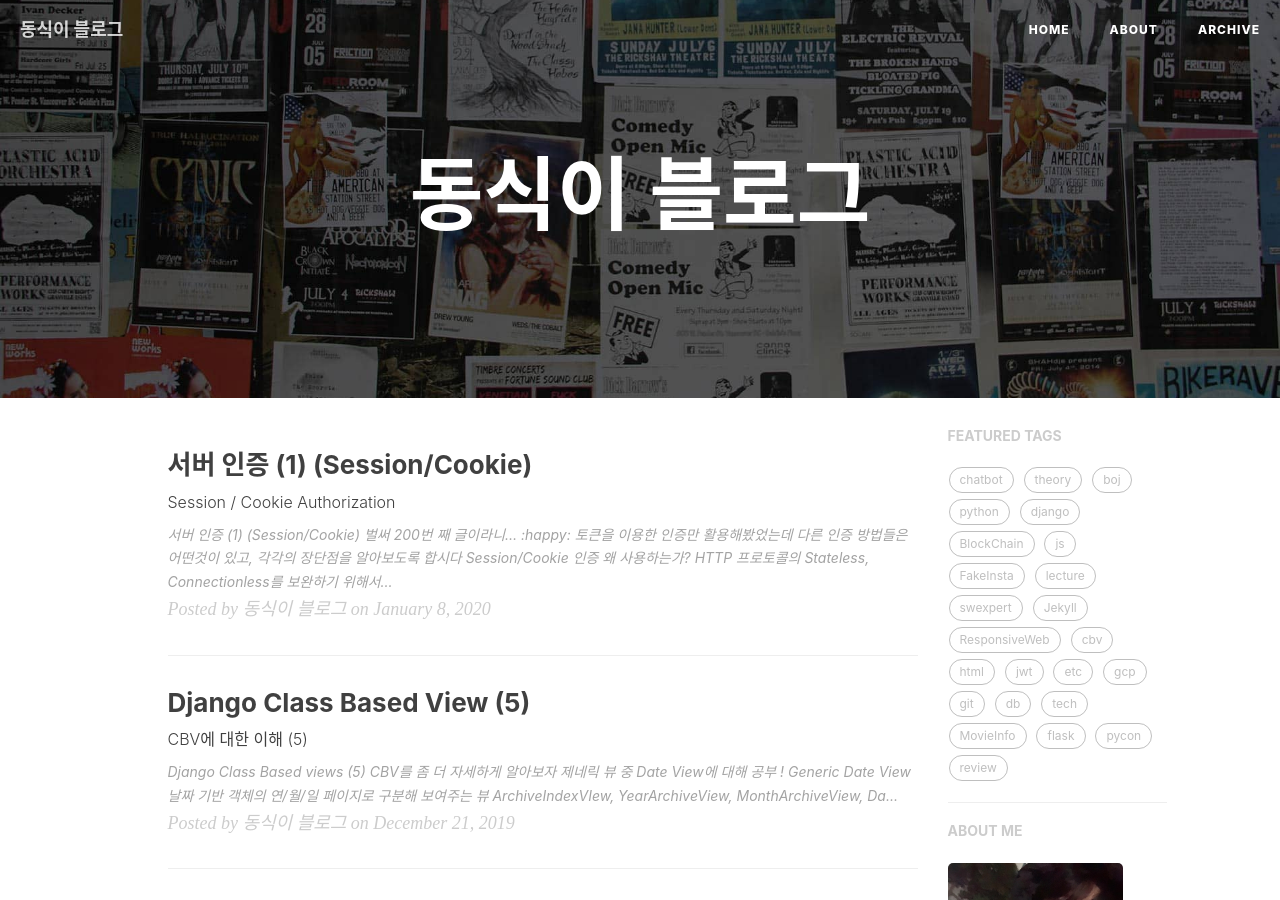
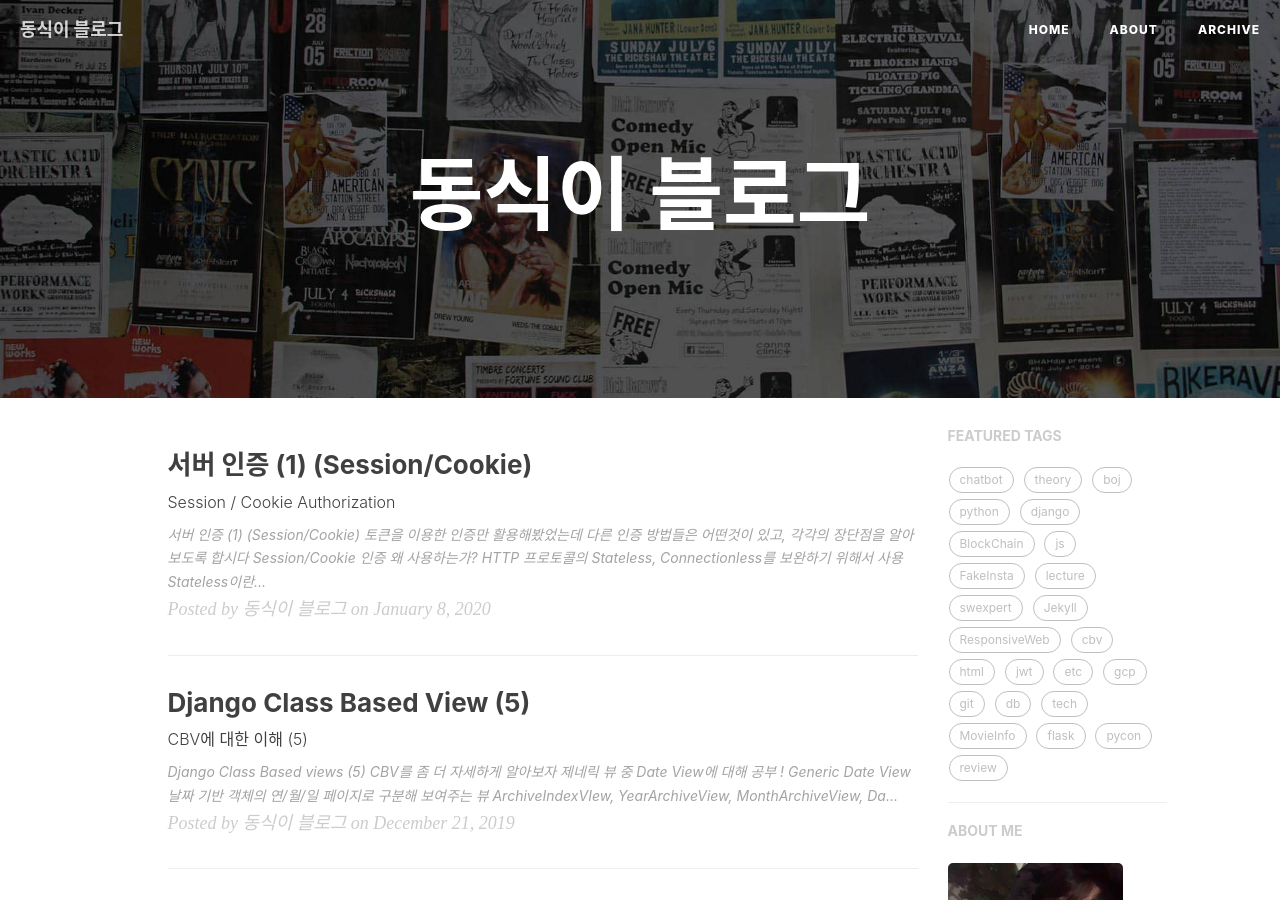
Before and after one commit to dongsik93/dongsik93.github.io, a Jekyll site: the page built from index.html, in a window 1280 px wide and 900 px high. Built offline with Jekyll 4.4.1, drawn with Linux system fonts in a browser that asks for light colours; nearby versions of some CDN libraries; the list of posts is cut into pages by our own code; comment, search, counter and statistics services are not loaded.

```diff
--- a/_posts/2020-01-08-til-authorization(1).md
+++ b/_posts/2020-01-08-til-authorization(1).md
@@ -10,7 +10,6 @@
 
 # 서버 인증 (1) (Session/Cookie)
 
-> 벌써 200번 째 글이라니... :happy:
 >
 > 토큰을 이용한 인증만 활용해봤었는데 다른 인증 방법들은 어떤것이 있고, 각각의 장단점을 알아보도록 합시다
 
```
